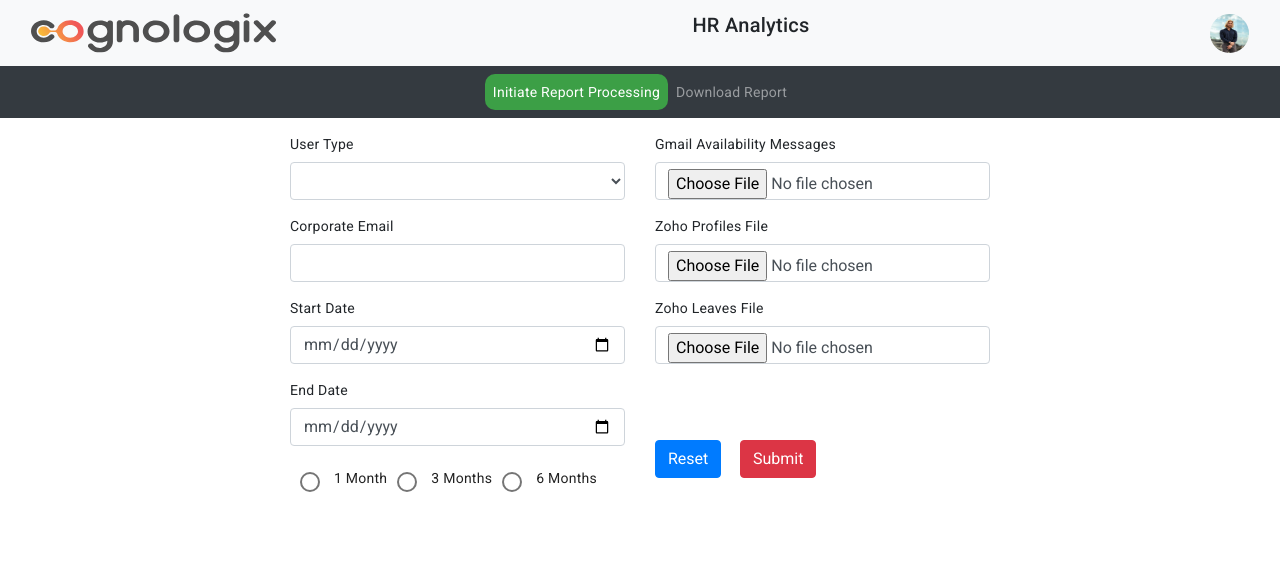
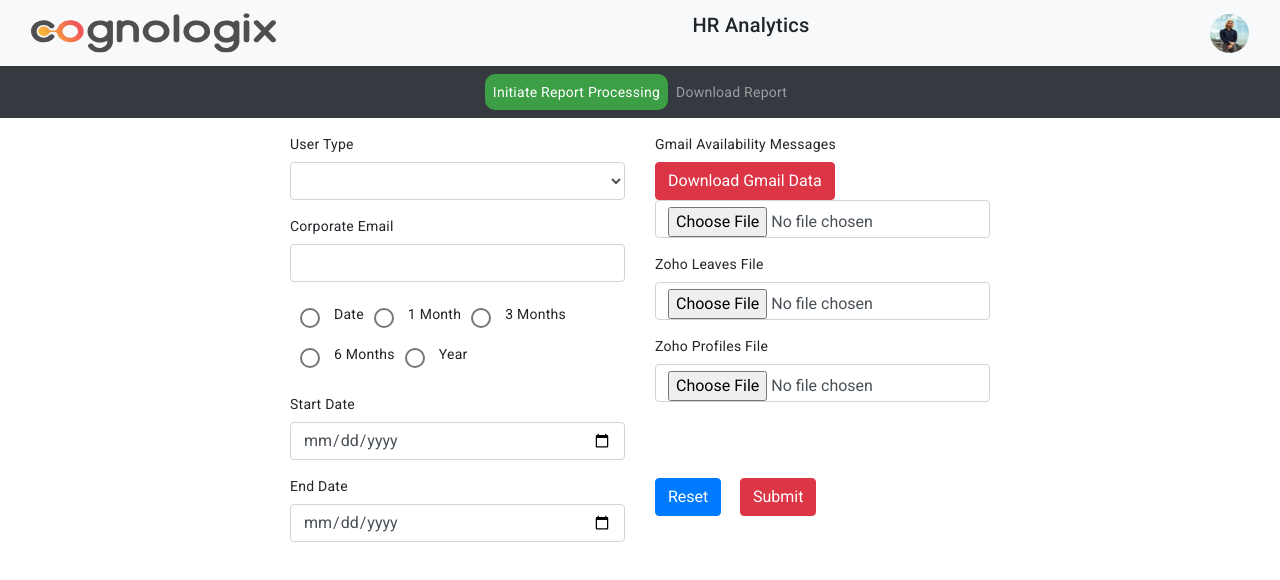
Before and after one commit to avadhut-kore-cognologix/hr-analytics-ui, an Angular app: page /initiate-report-processing in a window 1280 px wide. Shown: the top 580 px of the page. Built offline with nearby package versions, Linux system fonts and the light colour scheme.

Commit message:
Added radio button for year

```diff
--- a/src/app/app.module.ts
+++ b/src/app/app.module.ts
@@ -12,13 +12,15 @@ import { AppComponent } from './app.component';
 import { DownloadReportComponent } from './components/download-report/download-report.component';
 import { InitiateReportProcessingComponent } from './components/initiate-report-processing/initiate-report-processing.component';
 import { LoadingModalComponent } from './components/loading-modal/loading-modal.component';
+import { DownloadGmailFileComponent } from './components/download-gmail-file/download-gmail-file.component';
 
 @NgModule({
   declarations: [
     AppComponent,
     DownloadReportComponent,
     InitiateReportProcessingComponent,
-    LoadingModalComponent
+    LoadingModalComponent,
+    DownloadGmailFileComponent
   ],
   imports: [
     BrowserModule,
--- /dev/null
+++ b/src/app/components/download-gmail-file/download-gmail-file.component.css
@@ -0,0 +1,8 @@
+.container {
+  width: 504px;
+  height: 338px;
+  border-radius: 6px;
+  background: #FFF;
+  box-shadow: 0px 2px 15px 0px rgba(0, 0, 0, 0.25);
+  position: relative;
+}
--- /dev/null
+++ b/src/app/components/download-gmail-file/download-gmail-file.component.html
@@ -0,0 +1,17 @@
+<div class="container">
+  <h2>Download Gmail Availability File</h2>
+
+  <div class="form-group">
+    <label for="username">Username</label>
+    <input type="text" class="form-control" id="username" required [(ngModel)]="downloadForm.username"
+      name="username" />
+  </div>
+
+  <div class="form-group">
+    <label for="password">Password</label>
+    <input type="password" class="form-control" id="password" required [(ngModel)]="downloadForm.password"
+      name="password" />
+  </div>
+
+  <button (click)="submitDownloadGmailFileRequest()" class="btn btn-success">Submit</button>
+</div>
--- /dev/null
+++ b/src/app/components/download-gmail-file/download-gmail-file.component.ts
@@ -0,0 +1,59 @@
+import { Component, OnInit } from '@angular/core';
+import { DownloadGmailFile } from '../../models/download-gmail-file.model';
+import { DownloadService } from '../../services/download.service';
+import { MatDialog, MatDialogConfig, MatDialogRef } from '@angular/material/dialog';
+import { LoadingModalComponent } from '../loading-modal/loading-modal.component';
+import saveAs from 'file-saver';
+
+@Component({
+  selector: 'app-download-gmail-file',
+  templateUrl: './download-gmail-file.component.html',
+  styleUrls: ['./download-gmail-file.component.css'],
+})
+export class DownloadGmailFileComponent implements OnInit {
+  downloadForm: DownloadGmailFile = {
+    username: '',
+    password: ''
+  };
+  dialogRef?: MatDialogRef<LoadingModalComponent>;
+
+  constructor(private downloadService: DownloadService, public dialog: MatDialog) { }
+  ngOnInit(): void {
+  }
+
+  submitDownloadGmailFileRequest(): void {
+    this.downloadService.downloadGmailFile(this.downloadForm).subscribe({
+      next: (res) => {
+        var fileName = "combined_report.csv";
+        const contentDisposition = res.headers.get('Content-Disposition');
+        if (contentDisposition) {
+          const fileNameRegex = /filename[^;=\n]*=((['"]).*?\2|[^;\n]*)/;
+          const matches = fileNameRegex.exec(contentDisposition);
+          if (matches != null && matches[1]) {
+            fileName = matches[1].replace(/['"]/g, '');
+          }
+        }
+
+        saveAs(res.body, fileName);
+
+        this.closeDialog();
+      },
+      error: (e) => {
+        console.error(e);
+        alert("Problem while downloading the file.\n" +
+          "[" + e.status + "] " + e.statusText);
+        this.closeDialog();
+      }
+    });
+  }
+
+  openDialog() {
+    const dialogConfig = new MatDialogConfig();
+    dialogConfig.disableClose = true;
+    this.dialogRef = this.dialog.open(LoadingModalComponent, dialogConfig);
+  }
+
+  closeDialog() {
+    this.dialogRef?.close();
+  }
+}
--- a/src/app/components/initiate-report-processing/initiate-report-processing.component.html
+++ b/src/app/components/initiate-report-processing/initiate-report-processing.component.html
@@ -18,6 +18,17 @@
         </div>
 
         <div class="form-group">
+          <mat-radio-group aria-label="Select an option" [(ngModel)]="period" [ngModelOptions]="{standalone: true}"
+            (change)="setDates()">
+            <mat-radio-button value="0">Date</mat-radio-button>
+            <mat-radio-button value="1">1 Month</mat-radio-button>
+            <mat-radio-button value="3">3 Months</mat-radio-button>
+            <mat-radio-button value="6">6 Months</mat-radio-button>
+            <mat-radio-button value="12">Year</mat-radio-button>
+          </mat-radio-group>
+        </div>
+
+        <div class="form-group">
           <label for="startDate">Start Date</label>
           <input type="date" class="form-control" id="startDate" required [(ngModel)]="downloadForm.startDate"
             name="startDate" />
@@ -28,33 +39,26 @@
           <input type="date" class="form-control" id="endDate" required [(ngModel)]="downloadForm.endDate"
             name="endDate" />
         </div>
-
-        <div class="form-group">
-          <mat-radio-group aria-label="Select an option" [(ngModel)]="downloadForm.period">
-            <mat-radio-button value="1">1 Month</mat-radio-button>
-            <mat-radio-button value="3">3 Months</mat-radio-button>
-            <mat-radio-button value="6">6 Months</mat-radio-button>
-          </mat-radio-group>
-        </div>
       </div>
       <div class="col-6">
         <div class="form-group">
           <label for="gmailAvailabilityMessagesFile">Gmail Availability Messages</label>
+          <button (click)="openDownloadGmailFileModal()" class="btn btn-danger">Download Gmail Data</button>
           <input type="file" class="form-control" (change)="selectGmailAvailabilityMessagesFile($event)"
             id="gmailAvailabilityMessagesFile" required [(ngModel)]="downloadForm.gmailAvailabilityMessagesFile"
             name="gmailAvailabilityMessagesFile" />
         </div>
 
         <div class="form-group">
+          <label for="zohoLeavesFile">Zoho Leaves File</label>
+          <input type="file" class="form-control" (change)="selectZohoLeavesFile($event)" id="zohoLeavesFile" required
+            [(ngModel)]="downloadForm.zohoLeavesFile" name="zohoLeavesFile" />
+        </div>
+
+        <div class="form-group">
           <label for="zohoProfilesFile">Zoho Profiles File</label>
           <input type="file" class="form-control" (change)="selectZohoProfilesFile($event)" id="zohoProfilesFile"
             required [(ngModel)]="downloadForm.zohoProfilesFile" name="zohoProfilesFile" />
-        </div>
-
-        <div class="form-group">
-          <label for="zohoLeavesFile">Zoho Leaves File</label>
-          <input type="file" class="form-control" (change)="selectZohoLeavesFile($event)" id="zohoLeavesFile" required
-            [(ngModel)]="downloadForm.zohoLeavesFile" name="zohoLeavesFile" />
         </div>
         <br />
         <br />
--- a/src/app/components/initiate-report-processing/initiate-report-processing.component.ts
+++ b/src/app/components/initiate-report-processing/initiate-report-processing.component.ts
@@ -4,6 +4,7 @@ import { InitiateReportProcessingRequest } from '../../models/initiate-report-pr
 import { MatDialog, MatDialogConfig, MatDialogRef } from '@angular/material/dialog';
 import { LoadingModalComponent } from '../loading-modal/loading-modal.component';
 import { Router } from '@angular/router';
+import { DownloadGmailFileComponent } from '../download-gmail-file/download-gmail-file.component';
 
 @Component({
   selector: 'app-initiate-report-processing',
@@ -12,34 +13,71 @@ import { Router } from '@angular/router';
 })
 export class InitiateReportProcessingComponent {
   currentFile?: File;
+  period?: string;
   downloadForm: InitiateReportProcessingRequest = {
     userType: undefined,
     corporateEmail: undefined,
     startDate: undefined,
     endDate: undefined,
-    period: undefined,
     gmailAvailabilityMessagesFile: undefined,
     zohoLeavesFile: undefined,
     zohoProfilesFile: undefined,
   };
-  dialogRef?: MatDialogRef<LoadingModalComponent>;
+  loadingModalDialogRef?: MatDialogRef<LoadingModalComponent>;
+  downloadGmailFileModalDialogRef?: MatDialogRef<DownloadGmailFileComponent>;
 
   constructor(private downloadService: DownloadService, public dialog: MatDialog, private router: Router) { }
 
   initiateReportProcessing(): void {
-    this.openDialog();
+    this.openLoadingModal();
     this.downloadService.initiateReportProcessing(this.downloadForm).subscribe({
       next: (res) => {
         if (res?.body?.requestId) {
           this.router.navigate(['/download-report', res.body.requestId]);
-          this.closeDialog();
+          this.closeLoadingModal();
         }
       },
       error: (e) => {
         console.error(e);
-        this.closeDialog();
+        this.closeLoadingModal();
       }
     });
+  }
+
+  setDates(): void {
+    var date = new Date();
+
+    if (this.period) {
+      switch (this.period) {
+        case "0":
+          this.downloadForm.startDate = '';
+          this.downloadForm.endDate = '';
+          break;
+
+        case "1":
+          var sDate = new Date(date.getFullYear(), date.getMonth() - 1, date.getDate());
+          this.downloadForm.startDate = sDate.toISOString().slice(0, 10);
+          this.downloadForm.endDate = date.toISOString().slice(0, 10);
+          break;
+
+        case "3":
+          var sDate = new Date(date.getFullYear(), date.getMonth() - 3, date.getDate());
+          this.downloadForm.startDate = sDate.toISOString().slice(0, 10);
+          this.downloadForm.endDate = date.toISOString().slice(0, 10);
+          break;
+
+        case "6":
+          var sDate = new Date(date.getFullYear(), date.getMonth() - 6, date.getDate());
+          this.downloadForm.startDate = sDate.toISOString().slice(0, 10);
+          this.downloadForm.endDate = date.toISOString().slice(0, 10);
+          break;
+
+        case "12":
+          var sDate = new Date(date.getFullYear(), date.getMonth() - 12, date.getDate());
+          this.downloadForm.startDate = sDate.toISOString().slice(0, 10);
+          this.downloadForm.endDate = date.toISOString().slice(0, 10);
+      }
+    }
   }
 
   reset(): void {
@@ -66,13 +104,21 @@ export class InitiateReportProcessingComponent {
     this.downloadForm.zohoLeavesFile = event.target.files.item(0);
   }
 
-  openDialog() {
+  openLoadingModal() {
     const dialogConfig = new MatDialogConfig();
     dialogConfig.disableClose = true;
-    this.dialogRef = this.dialog.open(LoadingModalComponent, dialogConfig);
+    this.loadingModalDialogRef = this.dialog.open(LoadingModalComponent, dialogConfig);
   }
 
-  closeDialog() {
-    this.dialogRef?.close();
+  closeLoadingModal() {
+    this.loadingModalDialogRef?.close();
+  }
+
+  openDownloadGmailFileModal() {
+    this.downloadGmailFileModalDialogRef = this.dialog.open(DownloadGmailFileComponent);
+  }
+
+  closeDownloadGmailFileModal() {
+    this.downloadGmailFileModalDialogRef?.close();
   }
 }
--- /dev/null
+++ b/src/app/models/download-gmail-file.model.ts
@@ -0,0 +1,4 @@
+export class DownloadGmailFile {
+  username?: string;
+  password?: string;
+}
--- a/src/app/models/initiate-report-processing-request.model.ts
+++ b/src/app/models/initiate-report-processing-request.model.ts
@@ -3,7 +3,6 @@ export class InitiateReportProcessingRequest {
   corporateEmail?: string;
   startDate?: string;
   endDate?: string;
-  period?:string;
   gmailAvailabilityMessagesFile?: File;
   zohoLeavesFile?: File;
   zohoProfilesFile?: File;
```
Also changed, not shown: src/app/services/download.service.ts (+17 -29 lines), 1 other file (tests, documents, lock files or other folders).
